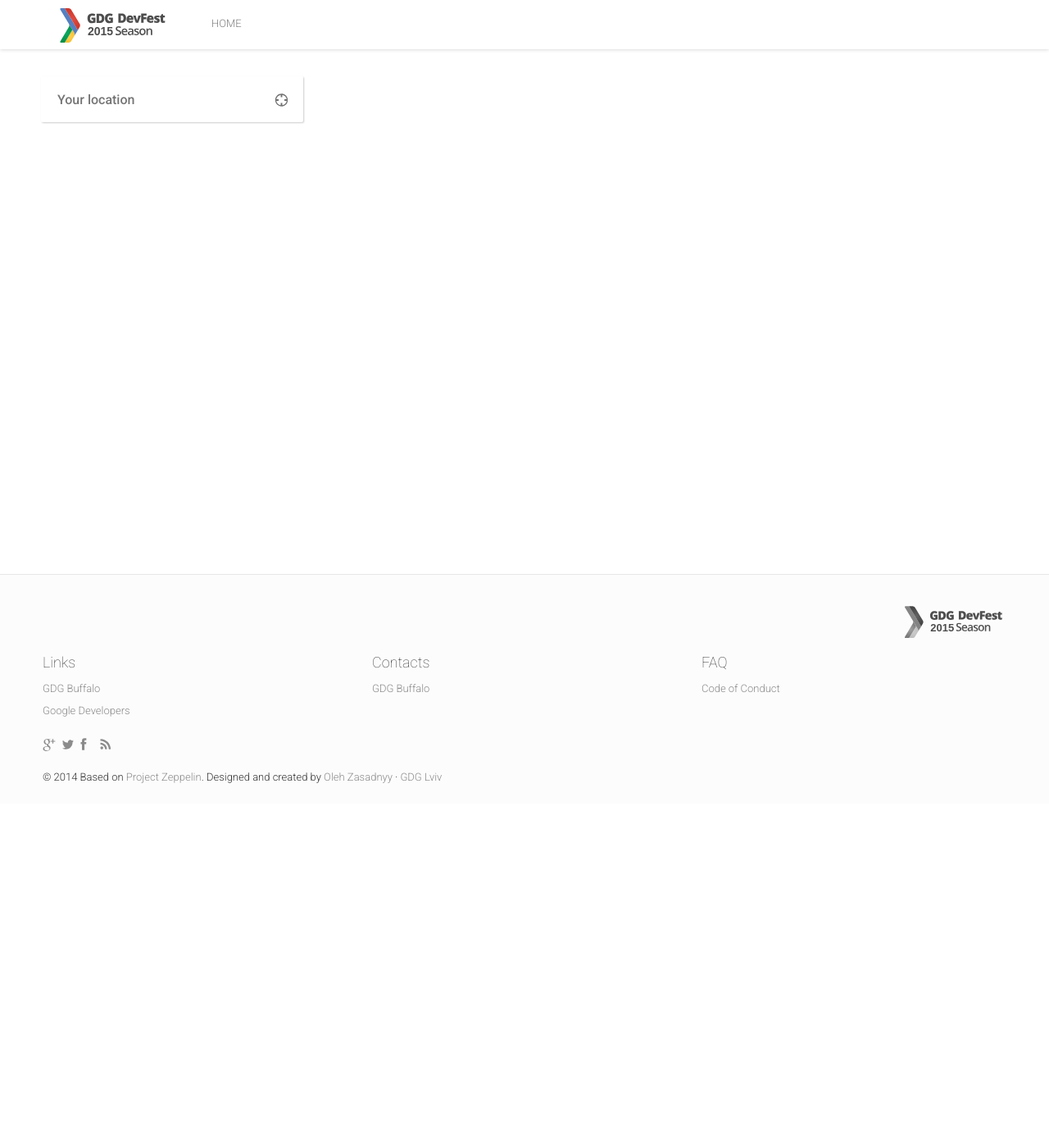
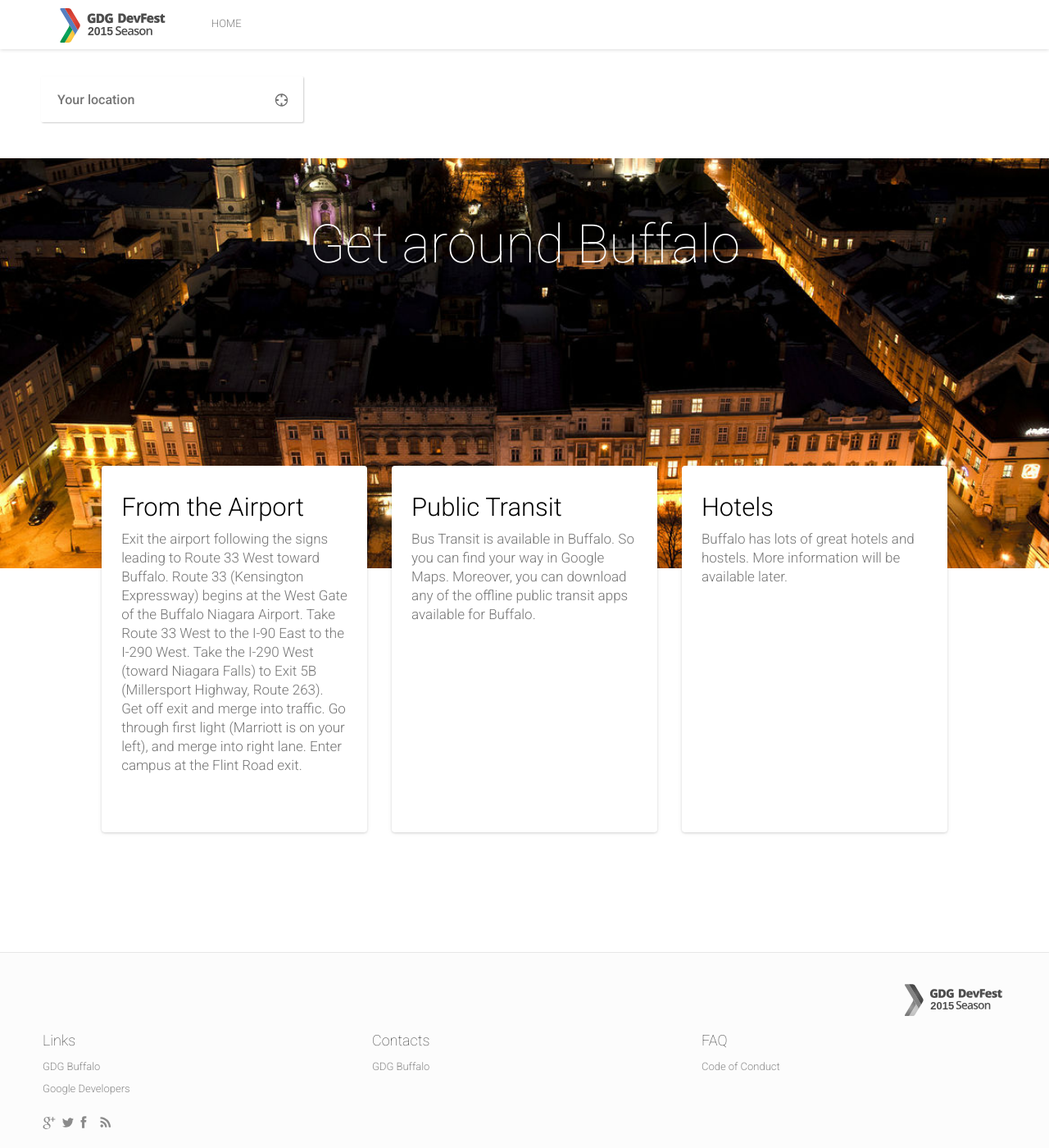
Before and after one commit to GDG-Buffalo/GDG-Buffalo.github.io, a Jekyll site: the page built from logistics.html, in a window 1280 px wide and 1400 px high, scrolled down 814 px. Shown: the whole window at 82% size. Built offline with Jekyll 4.4.1, drawn with Linux system fonts in a browser that asks for light colours; nearby versions of some CDN libraries; comment, search, counter and statistics services are not loaded; before the commit the page ends 1794 px from its top, so only the background shows below that.

Commit message:
Minor Update

```diff
--- a/_config.yml
+++ b/_config.yml
@@ -10,7 +10,7 @@ exclude: ['/automation/', 'README.md', 'LICENSE.txt', 'CNAME']
 
 
 # Site Settings
-title: "GDG Buffalo Study Jam 2016"
+title: "GDG Buffalo Study Jam 2015"
 email: "gdgbuffalo@gmail.com"
 description: "GDG Study Jam is a set of events all around the world"
 url: "https://gdg-buffalo.github.io"
@@ -28,7 +28,7 @@ organizerLogo: "/img/seo/organizer-logo.png"
 organizerLink: "http://lviv.gdg.org.ua/"
 
 # Head
-metaKeywords: "event, gdg, devfest, google, programming, android, chrome, developers, buffalo"
+metaKeywords: "event, gdg, study jam, google, programming, android, chrome, developers, buffalo"
 twitterAccount: "@StudyJamBuffalo"
 socialImageSrcGooglePlus: "/img/seo/sharing-google-plus.png"
 socialImageSrcTwitter: "/img/seo/sharing-twitter.png"
@@ -45,7 +45,7 @@ navigationLinks:
 
 # Hero Block
 heroImage: "hero.jpg"
-heroTitle: "GDG Study Jam <typeout> 2016"
+heroTitle: "GDG Study Jam <typeout> 2015"
 eventDate: "February 18, 2016"
 typeoutTextValues: '"", "Buffalo", "New York", "USA"'
 typeoutFallback: "Buffalo"
@@ -53,7 +53,7 @@ heroButtons:
  - {permalink: "/#tickets", text: "Buy tickets"}
 
 # About Block
-aboutTitle: "About GDG Study Jam"
+aboutTitle: "About GDG DevFest"
 aboutBlock:
  - {title: "Workshops", image: "workshop.jpg", text: "Full-day of workshops, hands-on experience, hacking and debugging. Come and tame your favourite technology!" }
 
@@ -69,9 +69,9 @@ eventAddressLocality: "Amherst"
 eventAddressLocalityRegion: "New York"
 eventPostalCode: "14260"
 eventAddressCountry: "USA"
-eventStartTime: "2016-02-18T18:00"
+eventStartTime: "2015-09-19T10:00"
 eventDoorTime: "09:00"
-eventEndTime: "2016-02-18T21:00"
+eventEndTime: "2015-09-20T17:00"
 eventPlaceCoordinates: "43.00275,-78.787242"
 mapCenterCoordinates: "43.00275,-78.787242"
 mapMobileCenterCoordinates: "43.00275,-78.787242"
@@ -88,7 +88,7 @@ venueFeatures: ["Located at 1st floor of Davis Hall"]
 # Tweets Feed Block
 tweetsFeedImage: "twitter-feed.jpg"
 tweetsFeedTitle: "What's Up?"
-twitterHashTag: "GDGBuffaloStudyJam"
+twitterHashTag: "GDGDevFestBuffalo"
 twitterFeed: "http://gdg-buffalo.github.io/zeppelin/favoritesjson.php?c=10&cache_interval=8000"
 
 # Partners Block
@@ -107,11 +107,10 @@ ticketsOffers:
  -
   name: "Student/Faculty"
   price: "FREE"
-  priceCurrency: "USD"
-  buyButtonLink: "https://www.eventbrite.com/e/2016-gdg-buffalo-q1-android-study-jam-and-android-app-competition-tickets-21010357545?aff=ehomecard"
+  buyButtonLink: "http://www.eventbrite.com/e/gdg-devfest-buffalo-2015-tickets-17823008097"
   buyButtonText: "Buy Now"
   additionalInfo: "Requires a valid student/faculty ID at the conference check in. Without student/faculty ID at the check in, ticket will be cancelled"
-  validThrough: "2016-02-18T05:59"
+  validThrough: "2016-02-18T17:59"
 
 # Footer
 socialLinks:
@@ -138,3 +137,30 @@ footerBlocks:
 blogTitle: "Latest news"
 blogCommentsEnabled: true
 discusShortName: "devfestua"
+
+# Speakers List Block
+showSessions: true
+
+# Team Block
+teamBlockTitle: "About us"
+aboutUs: "Google's services have become synonymous with simple things online. Number of technological innovations and IT industries in which Google is creating new products is enormous. It's hard to get to know all of them, but realistic. This is why people have started to gather in small local groups and share their experience. Later, the following groups have been called Google Developer Groups. GDGs can take many forms -- from just a few people getting together to watch some videos, to large gatherings with demos, tech talks, hackathons and conferences."
+
+# Logistics Find Way Block
+findWayTitle: "Find your way here"
+findWayDistance: "Distance"
+findWayDriving: "DRIVING"
+findWayWalking: "WALKING"
+findWayBicycling: "BICYCLING"
+findWayTransit: "TRANSIT"
+findWayFindFlight: "Find Flight"
+logisticsMapCenterCoordinates: "43.00275,-78.787242"
+logisticsMapMobileCenterCoordinates: "43.00275,-78.787242"
+logisticsMapAutoDirections: false
+
+# Logistics Direction Details Block
+directionDetailsImage: "direction-details.jpg"
+directionDetailsTitle: "Get around Buffalo"
+directionDetailsCards:
+ - {title: "From the Airport", information: 'Exit the airport following the signs leading to Route 33 West toward Buffalo. Route 33 (Kensington Expressway) begins at the West Gate of the Buffalo Niagara Airport. Take Route 33 West to the I-90 East to the I-290 West. Take the I-290 West (toward Niagara Falls) to Exit 5B (Millersport Highway, Route 263). Get off exit and merge into traffic. Go through first light (Marriott is on your left), and merge into right lane. Enter campus at the Flint Road exit.'}
+ - {title: "Public Transit", information: 'Bus Transit is available in Buffalo. So you can find your way in Google Maps. Moreover, you can download any of the offline public transit apps available for Buffalo.'}
+ - {title: "Hotels", information: 'Buffalo has lots of great hotels and hostels. More information will be available later.'}
```
